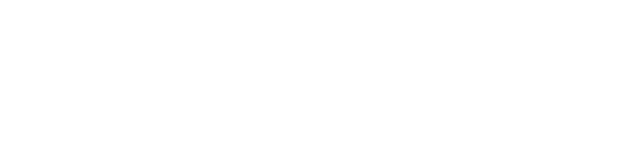
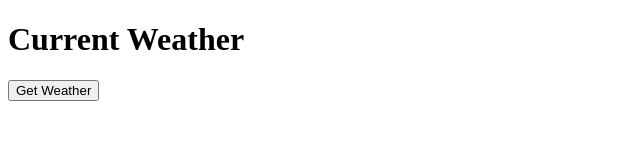
Before and after one commit to jasiel333/IT24a, a plain HTML site: page current-weather.html in a window 1280 px wide. Shown: the whole page, without its empty margins (0-640 px from the left). Drawn offline with Linux system fonts and the light colour scheme.

Commit message:
Added open weather funtions

```diff
--- a/current-weather.html
+++ b/current-weather.html
@@ -0,0 +1,55 @@
+<!DOCTYPE html>
+<html lang="en">
+<head>
+    <meta charset="UTF-8">
+    <meta name="viewport" content="width=device-width, initial-scale=1.0">
+    <title>Current Weather</title>
+</head>
+<body>
+     <h1>Current Weather</h1>
+     <button onclick="getWeather()">Get Weather</button>
+
+     <div id="weatherResult"></div>
+</body>
+<script>
+          const apiKey = "478952873cb8c5efb431b90f9ee801c2";
+
+
+          async function getWeather() {
+
+                    console.log("Prompt opened. " + Date());
+                    const city = prompt("Enter a city name");
+                    console.log("Prompt closed. " + Date());
+
+                    if(!city){
+                      alert("No city entered")
+                      console.log("No city entered.  " + Date());
+                      return;
+                    }
+
+                    const url = `https://api.openweathermap.org/data/2.5/weather?q=${city}&appid=${apiKey}&unit=metric`;
+
+                    try{
+                       const response = await fetch(url);
+                       if(!response.ok) throw new Error("City not found");
+
+                       const data = await response.json();
+
+                       const weatherResult = document.getElementById("weatherResult");
+                       weatherResult.innerHTMl = `
+                       <h2>${data.name}, ${data.sys.country}</h2>
+                       <p>Temperature: ${data.main.temp} C</p>
+                       <p>Temperature: ${data.weather[0].description}</p>
+                       <p>Temperature: ${data.main.humidity}</p>
+                       <p>Temperature: ${data.wind.speed}</p>
+
+                       `;
+                    }catch(error){
+                              //alert("Error: " + error.message);
+                              console.log("Error:  " + error.message);
+                    }
+                    }
+
+
+</script>
+</html>
```
Also changed, not shown: index.html (+1 -0 lines).
